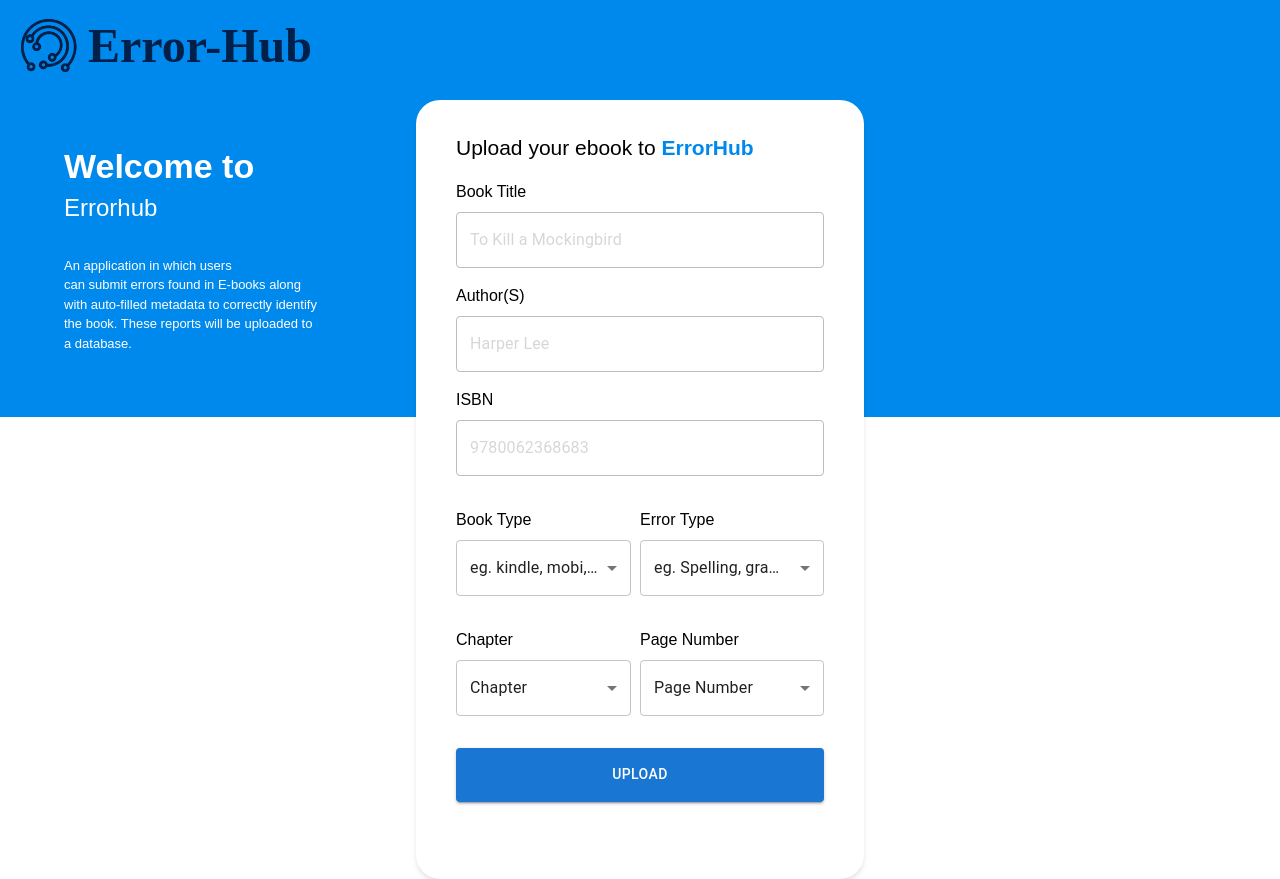
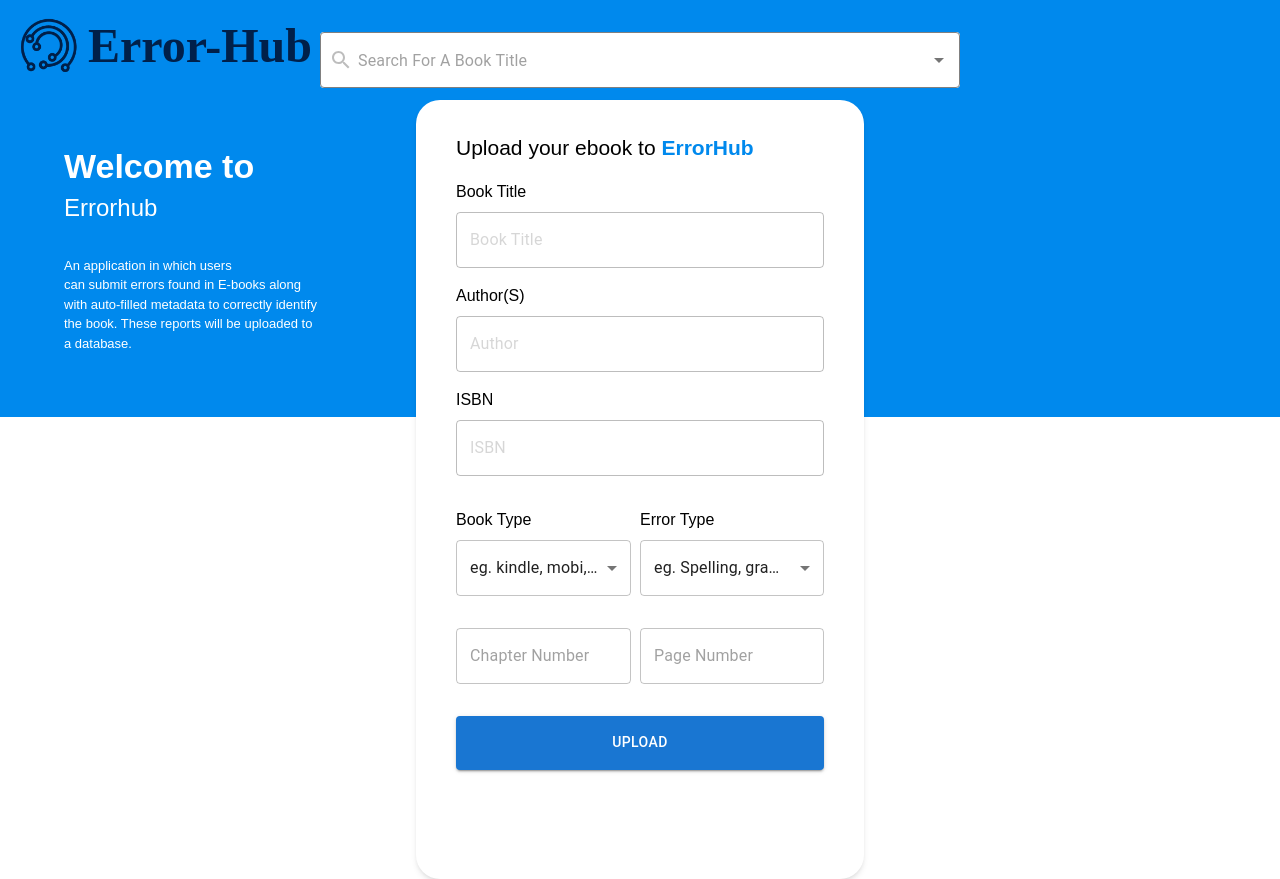
Before and after one commit to Dada-Tech/error-hub, a React (Create React App) app: page / in a window 1280 px wide. Built offline with nearby package versions, Linux system fonts and the light colour scheme; no server answers.

Commit message:
Work in progress

```diff
--- a/src/components/Container/errorhubContainer.tsx
+++ b/src/components/Container/errorhubContainer.tsx
@@ -1,10 +1,76 @@
-import React from 'react';
+import React, {useState} from 'react';
 import Container from '@mui/material/Container';
-import {Button} from '@mui/material';
+import { Button } from '@mui/material';
 import TextField from '@mui/material/TextField';
-import {Menu1, Menu2, Menu3, Menu4}from "../Dropdown/Dropdownmenu";
+import { Menu1, Menu2 }from "../Dropdown/Dropdownmenu";
+import autocompleteStyling from "../Autocomplete/autocompleteStyling";
+import fetchBookSuggestions from "../Googlebooksapi/Googlebooksapi";
+import Autocomplete from "@mui/material/Autocomplete";
+import SearchIcon from "@mui/icons-material/Search";
 
-const ErrorhubContainer = () => {
+export type BookType = {
+    volumeInfo: {
+        title: string;
+        authors: string[];
+        industryIdentifiers: { identifier: string }[];
+    };
+};
+
+// eslint-disable-next-line @typescript-eslint/ban-ts-comment
+// @ts-ignore
+// eslint-disable-next-line react/prop-types
+export function Searchbar ({ onSelectBook }) {
+
+    const muiStyling = autocompleteStyling();
+    const [inputValue, setInputValue] = useState('');
+    const [suggestions, setSuggestions] = useState<BookType[]>([]);
+
+    const [selectedBook, setSelectedBook] = useState<BookType | null>(null);
+
+    const handleBookSelect = (event: React.SyntheticEvent, book: BookType | null) => {
+        setSelectedBook(book);
+        onSelectBook(book); // Send selected book details to parent
+    };
+
+    const handleInputChange = (event: React.SyntheticEvent, newValue: string) => {
+        setInputValue(newValue);
+        if (newValue) {
+            fetchBookSuggestions(newValue).then((results) => {
+                setSuggestions(results);
+            });
+        }
+        else {
+            setSuggestions([]);
+        }
+    };
+
+    return (
+        <Autocomplete
+            classes={muiStyling}
+            sx={{width: '100%'}}
+            options={suggestions}
+            getOptionLabel={(option) => option.volumeInfo.title}
+            renderInput={(params) => <TextField
+                {...params}
+                InputProps={{
+                    ...params.InputProps,
+                    startAdornment: (
+                        <>
+                            <SearchIcon color="disabled"/>
+                            {params.InputProps.startAdornment}
+                        </>
+                    ),
+                }}
+                placeholder="Search For A Book Title" variant="outlined"/>
+            }
+            inputValue={inputValue}
+            onInputChange={handleInputChange}
+            onChange={handleBookSelect}
+        />
+    );
+}
+
+const ErrorhubContainer = ({ selectedBook }: { selectedBook: BookType | null }) => {
     return (
         <Container sx={{width: '70%'}} className="rounded-3xl m-0 mb-0 h-[779px] shadow-md hover:shadow-xl bg-white">
             <div className="pl-4 pr-4">
@@ -18,7 +84,8 @@ const ErrorhubContainer = () => {
                         <div className="pb-2 text-black text-base capitalize">Book Title</div>
                         <TextField
                             sx={{ width: '100%'}}
-                            placeholder="To Kill a Mockingbird"
+                            placeholder="Book Title"
+                            value={selectedBook?.volumeInfo?.title || ''}
                             variant="outlined"
                             hiddenLabel
                             disabled // Disable the input field
@@ -28,7 +95,8 @@ const ErrorhubContainer = () => {
                         <div className="pb-2 text-black text-base capitalize">Author(s)</div>
                         <TextField
                             sx={{ width: '100%'}}
-                            placeholder="Harper Lee"
+                            placeholder="Author"
+                            value={selectedBook?.volumeInfo?.authors?.[0] || ''}
                             variant="outlined"
                             hiddenLabel
                             disabled // Disable the input field
@@ -38,7 +106,8 @@ const ErrorhubContainer = () => {
                         <div className="pb-2 text-black text-base capitalize">ISBN</div>
                         <TextField
                             sx={{ width: '100%'}}
-                            placeholder="9780062368683"
+                            placeholder="ISBN"
+                            value={selectedBook?.volumeInfo.industryIdentifiers?.[0]?.identifier || ''}
                             variant="outlined"
                             hiddenLabel
                             disabled // Disable the input field
@@ -56,12 +125,26 @@ const ErrorhubContainer = () => {
                     </div>
                     <div className="grid grid-cols-2 grid-rows-1">
                         <div className="pt-8">
-                            <div className="pb-2 text-black text-base capitalize">Chapter</div>
-                            <Menu3/>
+                            <TextField
+                                type="number"
+                                className="pb-2 text-black capitalize"
+                                sx={{ width: '95%'}}
+                                placeholder="Chapter Number"
+                                variant="outlined"
+                                inputProps={{ min: 1 }} // Minimum value
+                                hiddenLabel
+                            >Chapter</TextField>
                         </div>
                         <div className="pt-8">
-                            <div className="pb-2 text-black text-base capitalize">Page Number</div>
-                            <Menu4/>
+                            <TextField
+                                type="number"
+                                className="pb-2 text-black"
+                                sx={{ width: '100%'}}
+                                placeholder="Page Number"
+                                variant="outlined"
+                                hiddenLabel
+                                inputProps={{ min: 1 }} // Minimum value
+                                >page number</TextField>
                         </div>
                     </div>
                 </div>
--- a/src/components/Dropdown/Dropdownmenu.tsx
+++ b/src/components/Dropdown/Dropdownmenu.tsx
@@ -50,52 +50,4 @@ const Menu2 = () => {
     );
 };
 
-const Menu3 = () => {
-    const [selectedValue, setSelectedValue] = useState('');
-
-    const handleChange = (event: { target: { value: React.SetStateAction<string>; }; }) => {
-        setSelectedValue(event.target.value);
-    };
-
-    return (
-        <div>
-            <Select
-                value={selectedValue}
-                onChange={handleChange}
-                displayEmpty // This prop shows the empty placeholder
-                sx={{ width: '95%'}}
-            >
-                <MenuItem value="" disabled>Chapter</MenuItem>
-                <MenuItem value="option7">Chapter 1</MenuItem>
-                <MenuItem value="option8">Chapter 2</MenuItem>
-                <MenuItem value="option9">Chapter 3</MenuItem>
-            </Select>
-        </div>
-    );
-};
-
-const Menu4 = () => {
-    const [selectedValue, setSelectedValue] = useState('');
-
-    const handleChange = (event: { target: { value: React.SetStateAction<string>; }; }) => {
-        setSelectedValue(event.target.value);
-    };
-
-    return (
-        <div>
-            <Select
-                value={selectedValue}
-                onChange={handleChange}
-                displayEmpty // This prop shows the empty placeholder
-                sx={{ width: '100%'}}
-            >
-                <MenuItem value="" disabled>Page Number</MenuItem>
-                <MenuItem value="option10">Page 1</MenuItem>
-                <MenuItem value="option11">Page 2</MenuItem>
-                <MenuItem value="option12">Page 3</MenuItem>
-            </Select>
-        </div>
-    );
-};
-
-export {Menu1, Menu2, Menu3, Menu4};
+export {Menu1, Menu2 };
--- a/src/pages/Errorpage/Errorpage.tsx
+++ b/src/pages/Errorpage/Errorpage.tsx
@@ -1,10 +1,17 @@
-import React from 'react';
+import React, {useState} from 'react';
 import { GlobalStyle } from '../../theme/theme';
 import LogoandName from "../../components/LogoandName/LogoandName";
 import ErrorhubContainer from "../../components/Container/errorhubContainer";
 import Errorhubtitle from "../../components/Title/Errorhubtitle";
+import {Searchbar, BookType} from "../../components/Container/errorhubContainer";
 
 function Errorpage() {
+    const [selectedBook, setSelectedBook] = useState<BookType | null>(null);
+
+    const handleBookSelection = (book: BookType | null) => {
+        setSelectedBook(book);
+    };
+
     return (
         <div className="flex flex-wrap align-top w-full">
             <GlobalStyle/>
@@ -12,9 +19,14 @@ function Errorpage() {
                 <LogoandName/>
                 <Errorhubtitle/>
             </div>
+            <div className="flex justify-center absolute w-full top-20 lg:top-8 md:top-4 sm:top-20">
+                <div className="w-full md:w-1/2 lg:w-1/2 sm:w-full">
+                    <Searchbar onSelectBook={handleBookSelection} />
+                </div>
+            </div>
             <div className="md:absolute top-32 flex justify-center md:w-full -mt-7">
                 <div className="md:w-1/2 lg:w-1/2">
-                    <ErrorhubContainer/>
+                    <ErrorhubContainer selectedBook={selectedBook}/>
                 </div>
             </div>
         </div>
```
